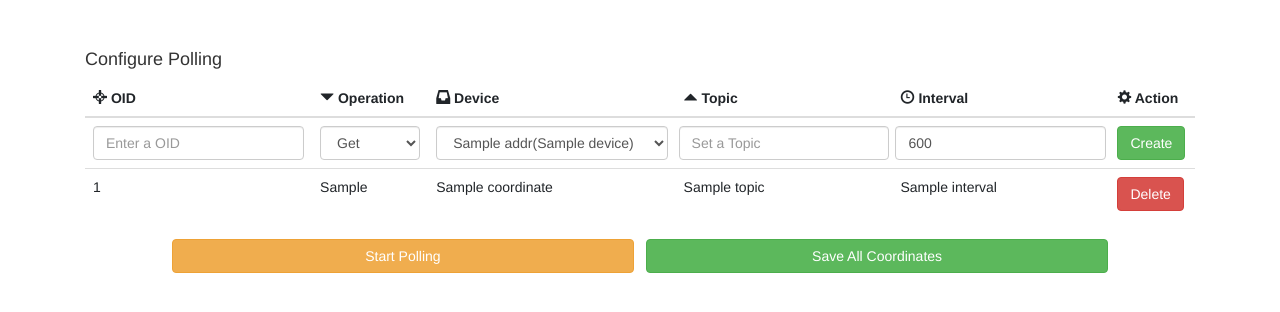
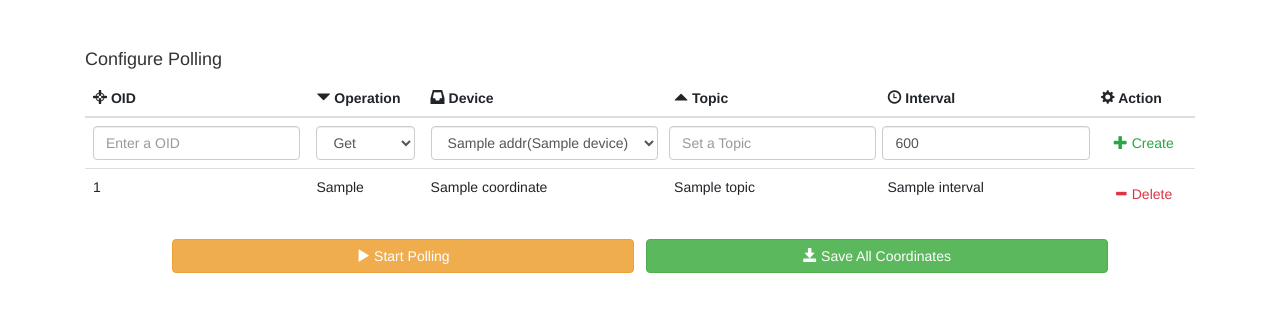
Before and after one commit to jeremyqzt/SNMPtoMqtt, a Flask app: template templates/coordinate.html in a window 1280 px wide. Shown: the part 50-362 px from the top of the page. Run offline with Flask 2, Linux system fonts and the light colour scheme; the template is opened without the code that fills it: most values are stand-ins (such as "Sample title", 1, 10 or a date in 2020); some libraries are stand-ins or nearby versions.

Commit message:
glyphicons again...

```diff
--- a/templates/coordinate.html
+++ b/templates/coordinate.html
@@ -60,7 +60,7 @@
                     </td>
                     <td> <div class="form-row align-items-center"><input type="text" id="topic" class="form-control" placeholder="Set a Topic"></div></td>
                     <td> <div class="form-row align-items-center"><input type="text" id="interval" class="form-control" value="600"></div></td>
-                    <th><button type="button" id="addDev" class="btn btn-success">Create</button></th>
+                    <th><button type="button" id="addDev" class="btn btn-outline-success"> <span class="glyphicon glyphicon-plus"></span>  Create</button></th>
 
                 </tr>
 
@@ -71,7 +71,7 @@
                     <td> {{ y.devName }}</td>
                     <td> {{ y.topic }}</td>
                     <td> {{ y.interval }}</td>
-                    <td><button onclick="deleteMe(this)" class="btn btn-danger" type="button">Delete</button></td>
+                    <td><button onclick="deleteMe(this)" class="btn btn-outline-danger" type="button"> <span class="glyphicon glyphicon-minus"></span>  Delete</button></td>
 
                 </tr>
                 {% endfor %}
@@ -84,9 +84,9 @@
     <div class="container">
         <div class="row">
             <div class="col text-center">
-                <button type="button" class="btn btn-warning float-center col-5" id="polling">Start Polling</button>
+                <button type="button" class="btn btn-warning float-center col-5" id="polling"><span class="glyphicon glyphicon-play"></span> Start Polling</button>
                 &nbsp;
-                <button type="button" class="btn btn-success float-center col-5" id="saveCfg">Save All Coordinates</button>
+                <button type="button" class="btn btn-success float-center col-5" id="saveCfg"> <span class="glyphicon glyphicon-save"></span> Save All Coordinates</button>
             </div>
         </div>
     </div>
@@ -183,13 +183,13 @@
                 url: '/saveCoordinates',
                 data: JSON.stringify(objCfg),
                 success: function (data) {
-                    $("#saveCfg").removeClass("btn-outline-warning");
+                    $("#saveCfg").removeClass("btn-warning");
                     $("#saveCfg").addClass("btn-success");
                     $("#successContent").html("All Configuration Successfully Saved.");
                     $('#succ').toast('show');
                     //Stop polling on save
                     $("#polling").removeClass("btn-success");
-                    $("#polling").addClass("btn-outline-warning");
+                    $("#polling").addClass("btn-warning");
                 },
                 contentType: "application/json",
                 dataType: 'json'
@@ -201,7 +201,6 @@
             var objCfg = [];
             var action = { action: "start" };
             objCfg.push(action);
-            console.log(objCfg);
 
             $.ajax({
                 type: 'POST',
@@ -229,7 +228,7 @@
             var topic = $("#topic").val();
             var interval = $("#interval").val();
 
-            table.append('<tr><td>' + OID + '</td><td>' + oper + ' </td><td>' + ip + ' </td><td>' + topic +'</td><td>' + interval +'</td><td><button onclick="deleteMe(this)" class="btn btn-danger" type="button">Delete</button></td></tr>');
+            table.append('<tr><td>' + OID + '</td><td>' + oper + ' </td><td>' + ip + ' </td><td>' + topic +'</td><td>' + interval +'</td><td><button onclick="deleteMe(this)" class="btn btn-outline-danger" type="button">   <span class="glyphicon glyphicon-minus"></span>  Delete</button></td></tr>');
             $("#saveCfg").addClass("btn-outline-warning");
             $("#saveCfg").removeClass("btn-success");
 
@@ -237,7 +236,7 @@
 
         function deleteMe(elem) {
             $(elem).closest('tr').get(0).remove();
-            $("#saveCfg").addClass("btn-outline-warning");
+            $("#saveCfg").addClass("btn-warning");
             $("#saveCfg").removeClass("btn-success");
         }
 
```
